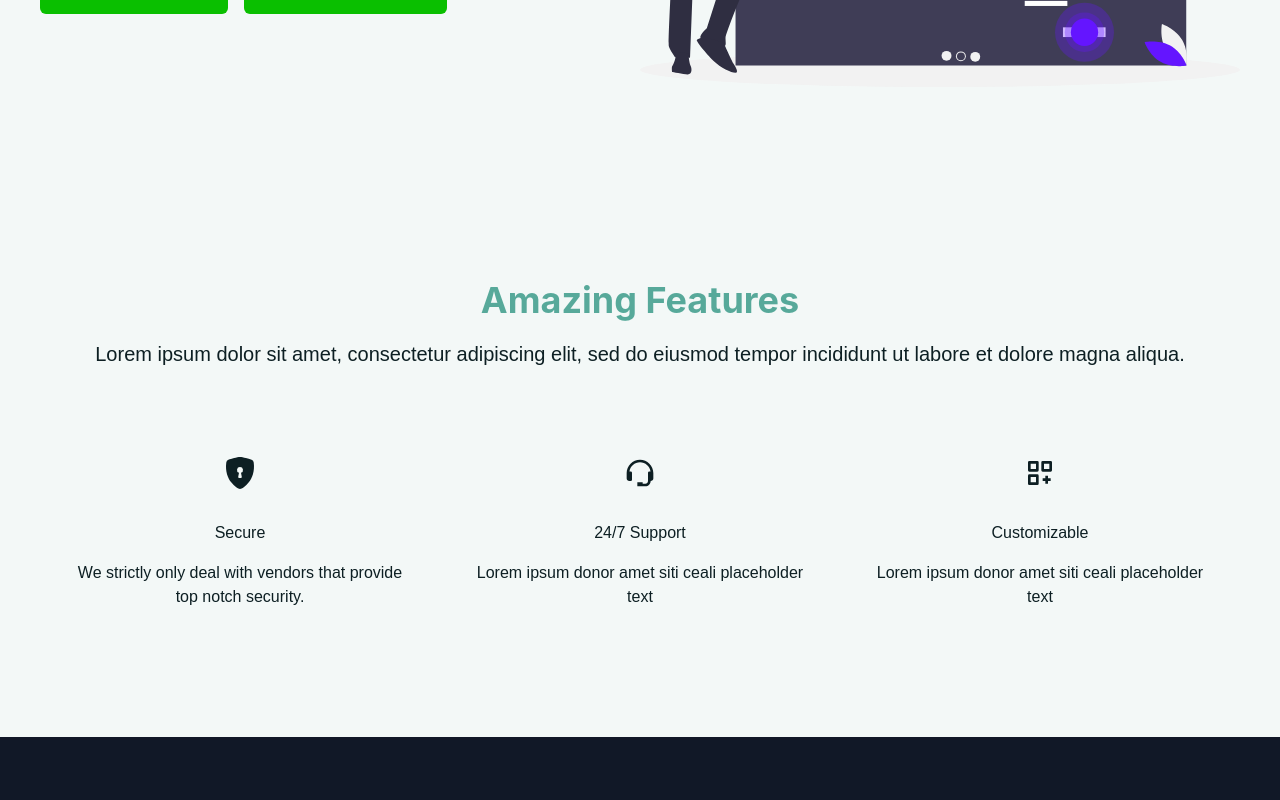
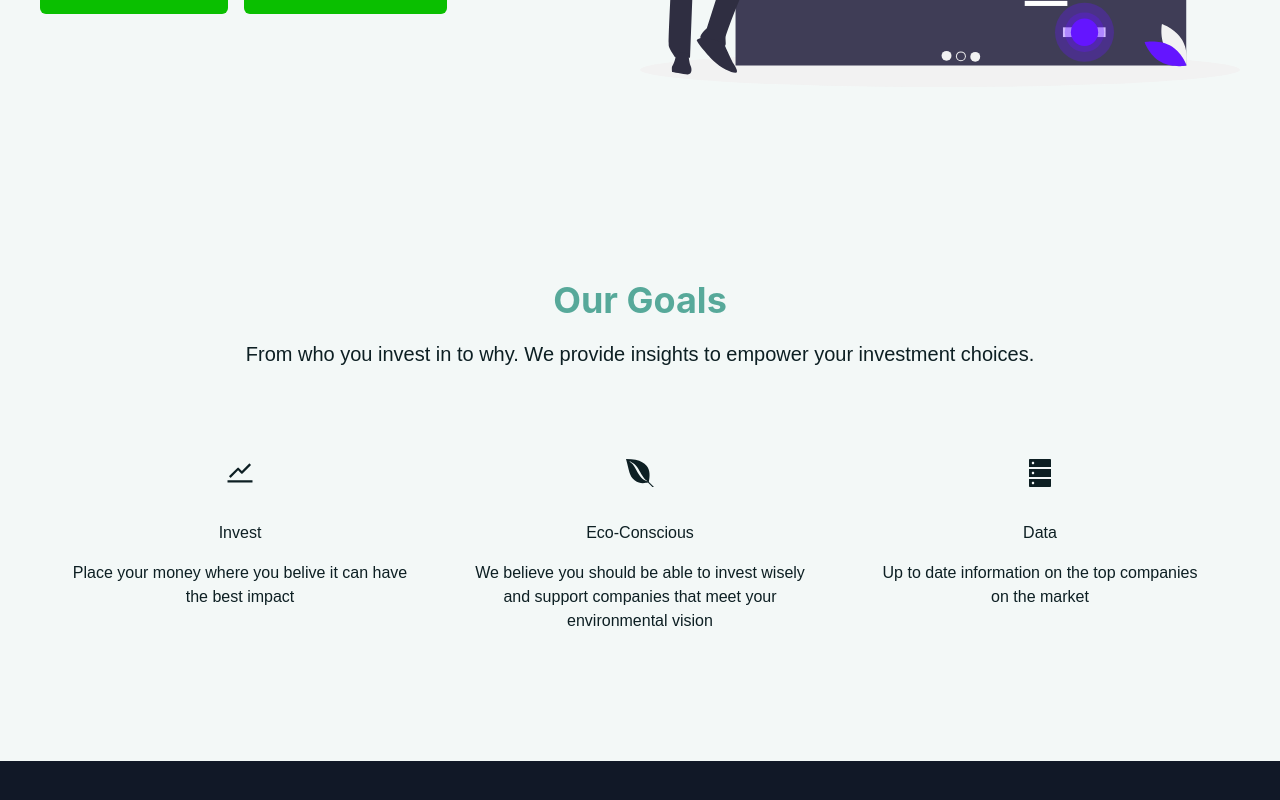
Before and after one commit to ThahaShahzad/Green-Investing--HackDFW-2021, a Next.js app: page / in a window 1280 px wide. Shown: the part 522-1322 px from the top of the page. Built offline with nearby package versions, Linux system fonts and the light colour scheme.

Commit message:
added landing page details and goals

```diff
--- a/src/public/LandingDeatils.ts
+++ b/src/public/LandingDeatils.ts
@@ -1,5 +1,5 @@
-import { BsFillShieldLockFill } from 'react-icons/bs'
-import { BiSupport, BiCustomize } from 'react-icons/bi'
+import { AiOutlineStock, AiFillDatabase } from 'react-icons/ai'
+import { FaEnvira } from 'react-icons/fa';
 import logoImg from './images/logo.svg'
 import DesignIllustration from './images/design-illustration.svg'
 import FacebookIcon from './images/facebook-icon.svg'
@@ -32,28 +32,28 @@ export const LandingPageDetails = {
   Features: {
     cards: [
       {
-        imageSrc: BsFillShieldLockFill,
-        title: 'Secure',
-        description: 'We strictly only deal with vendors that provide top notch security.',
+        imageSrc: AiOutlineStock,
+        title: 'Invest',
+        description: 'Place your money where you belive it can have the best impact',
         url: 'https://timerse.com'
       },
       {
-        imageSrc: BiSupport,
-        title: '24/7 Support',
-        description: 'Lorem ipsum donor amet siti ceali placeholder text',
+        imageSrc: FaEnvira,
+        title: 'Eco-Conscious',
+        description: 'We believe you should be able to invest wisely and support companies that meet your environmental vision',
         url: 'https://google.com'
       },
       {
-        imageSrc: BiCustomize,
-        title: 'Customizable',
-        description: 'Lorem ipsum donor amet siti ceali placeholder text',
+        imageSrc: AiFillDatabase,
+        title: 'Data',
+        description: 'Up to date information on the top companies on the market',
         url: 'https://reddit.com'
       }
     ],
-    heading: 'Amazing Features',
+    heading: 'Our Goals',
     subheading: '',
     description:
-      'Lorem ipsum dolor sit amet, consectetur adipiscing elit, sed do eiusmod tempor incididunt ut labore et dolore magna aliqua.'
+      'From who you invest in to why. We provide insights to empower your investment choices.'
   },
   MainFeatures: {
     cards: [
```
